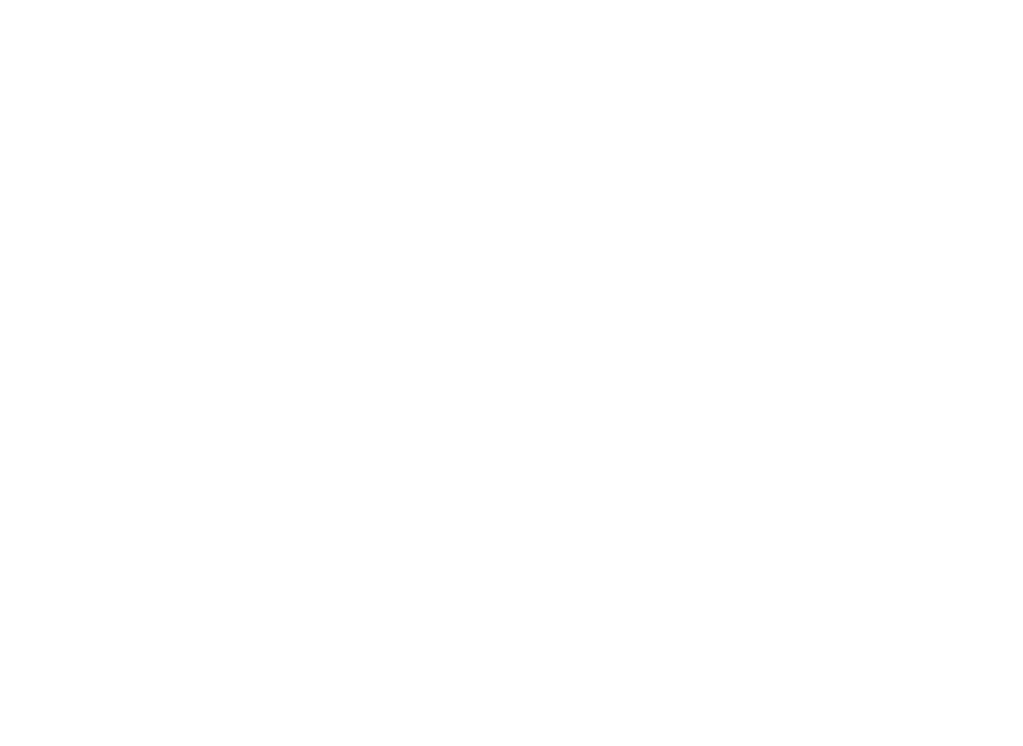
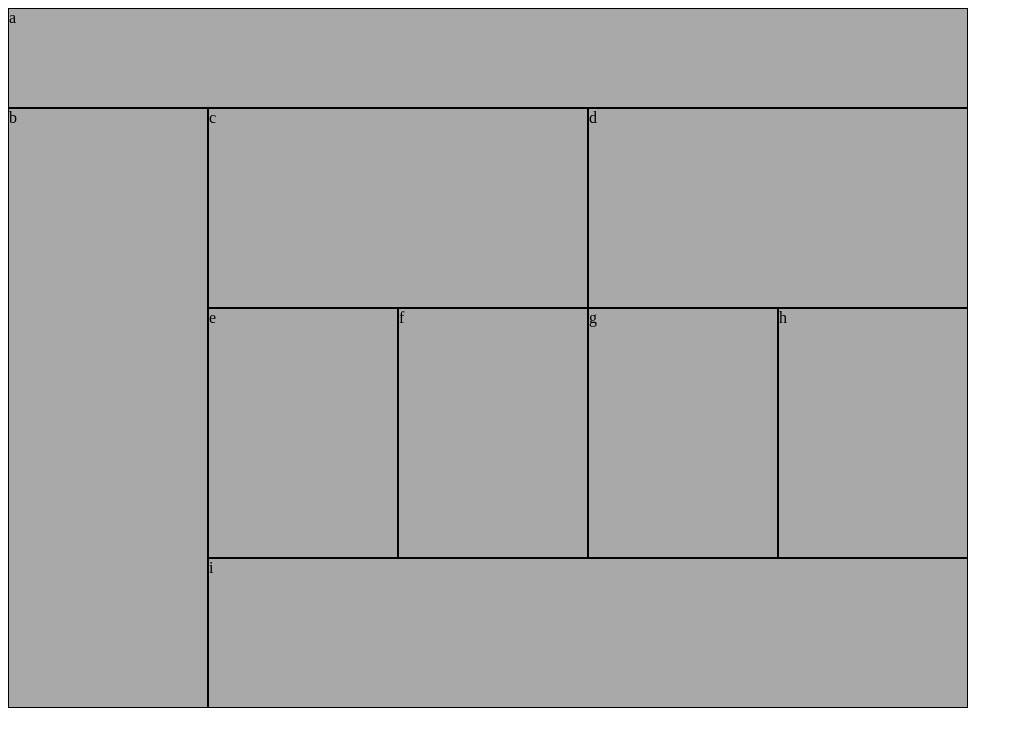
Before and after one commit to stariel/ui-challenge-1, a plain HTML site: page index.html in a window 1280 px wide. Shown: the whole page, without its empty margins (0-1023 px from the left). Drawn offline with Linux system fonts and the light colour scheme.

Commit message:
created CSS rules for box sizes and layouts

```diff
--- a/index.html
+++ b/index.html
@@ -1,14 +1,35 @@
 <!DOCTYPE html>
 <html lang="en">
-    <head>
 
-    </head>
+<head>
+    <meta charset="UTF-8">
+    <meta name="viewport" content="width=device-width, initial-scale=1.0">
+    <meta http-equiv="X-UA-Compatible" content="ie=edge">
+    <title>UI Challenge 1</title>
+    <link rel="stylesheet" href="styles/base.css">
+    <link rel="stylesheet" href="styles/layout.css">
+    <link rel="stylesheet" href="styles/module.css">
+</head>
 
-    <body>
+<body>
+    <div id="a">a</div>
+    <div id="b">b</div>
+    <section class="container">
+        <div class="cd">c</div>
+        <div class="cd">d</div>
+    </section>
+    <section class="container">
+        <div class="efgh">e</div>
+        <div class="efgh">f</div>
+        <div class="efgh">g</div>
+        <div class="efgh">h</div>
+    </section>
+    <section class="container">
+        <div id="i">i</div>
+    </section>
+</body>
 
-    </body>
+<footer>
+</footer>
 
-    <footer>
-
-    </footer>
 </html>
--- a/styles/base.css
+++ b/styles/base.css
@@ -0,0 +1,12 @@
+* {
+    box-sizing: border-box;
+}
+
+.clearfix:after {
+    visibility: hidden;
+    display: block;
+    font-size: 0;
+    content: " ";
+    clear: both;
+    height: 0;
+  }
--- a/styles/layout.css
+++ b/styles/layout.css
@@ -0,0 +1,63 @@
+div {
+    border: thin solid black;
+    background-color: darkgray;
+}
+
+.container {
+    display: flex;
+    flex-direction: row;
+    flex-wrap: wrap;
+}
+
+#a {
+    width: 480px;
+    height: 75px;
+}
+
+#b {
+    width: 480px;
+    height: 150px;
+}
+
+.cd {
+    width: 480px;
+    height: 125px;
+}
+
+.efgh {
+    width: 240px;
+    height: 250px;
+}
+
+#i {
+    width: 480px;
+    height: 80px;
+}
+
+@media (min-width: 800px) {
+    #a {
+        width: 960px;
+        height: 100px;
+    }
+
+    #b {
+        width: 200px;
+        height: 600px;
+        float: left;
+    }
+
+    .cd {
+        width: 380px;
+        height: 200px;
+    }
+
+    .efgh {
+        width: 190px;
+        height: 250px;
+    }
+
+    #i {
+        width: 760px;
+        height: 150px;
+    }
+}
```
